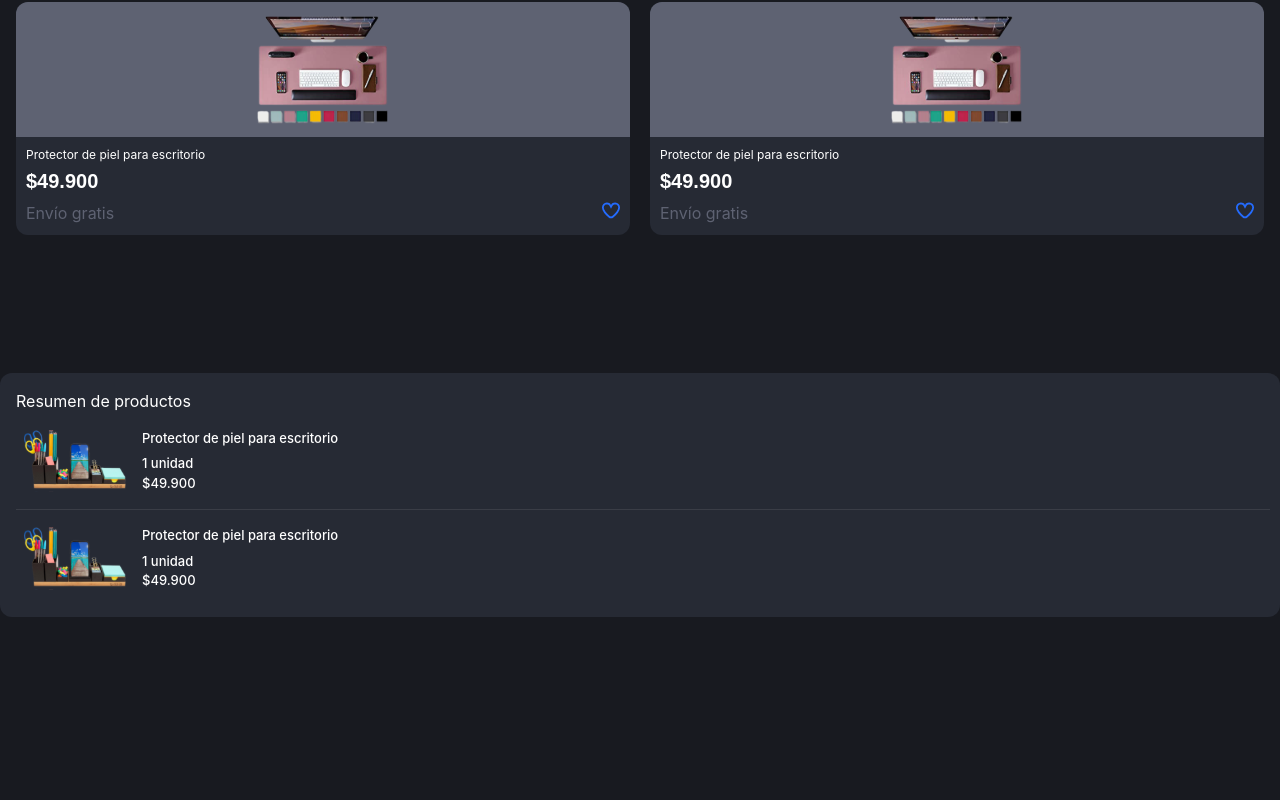
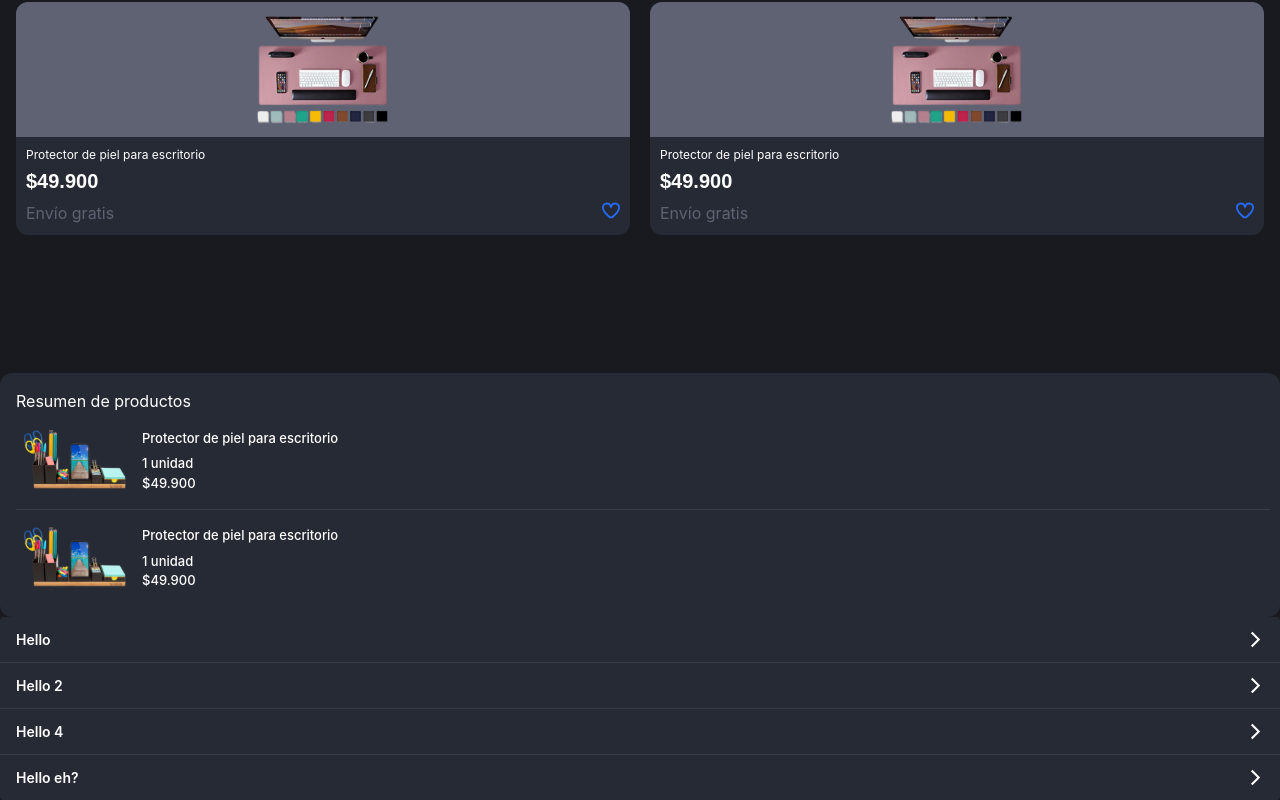
Before and after one commit to jipeek/the-olympia-challenge-frontend, a React (Create React App) app: page / in a window 1280 px wide. Shown: the part 1750-2550 px from the top of the page. Before the commit the page ends 2367 px from the top, so only its background shows below. Built offline with nearby package versions, Linux system fonts and the light colour scheme.

Commit message:
LinkWithArrow done

```diff
--- a/src/features/home/HomeScreen.jsx
+++ b/src/features/home/HomeScreen.jsx
@@ -19,6 +19,7 @@ import InputSearch from '../../globalComponents/InputSearch/InputSearch';
 // imports de ProductSummary, esto no va en HomeScreen. Solo está puesto temporalmente
 import img1 from "../../static/hdbeufb.svg";
 import ProductSummary from '../../globalComponents/ProductSummary/ProductSummary';
+import LinkWithArrow from '../../globalComponents/LinkWithArrow/LinkWithArrow';
 
 
 const HomeScreen= () =>{
@@ -50,6 +51,8 @@ const HomeScreen= () =>{
                         <CustomButton className="mr-6" icon={couponDiscount} title={buttonTitle02} />
                     </div>
                 </div>
+
+
 
             </div>
 
@@ -102,6 +105,13 @@ const HomeScreen= () =>{
                 <ProductSummary img={img1} alt="hola" title="Protector de piel para escritorio" und="1 unidad" price="$49.900"  />
                 <ProductSummary img={img1} alt="hola" title="Protector de piel para escritorio" und="1 unidad" price="$49.900"  />
             </div>
+
+            <div className="flex flex-col rounded bg-background02">
+                <LinkWithArrow text="Hello" />
+                <LinkWithArrow text="Hello 2" />
+                <LinkWithArrow text="Hello 4" />
+                <LinkWithArrow text="Hello eh?" />
+            </div>
         </>
     )
 }
--- /dev/null
+++ b/src/globalComponents/LinkWithArrow/LinkWithArrow.jsx
@@ -0,0 +1,15 @@
+import "./styles.css";
+import React from 'react';
+import ArrowRight from "../../static/icons/ArrowRight.svg";
+
+const LinkWithArrow = ( { className, url, text } ) => {
+
+    return (
+        <a href={url} className={`LinkWithArrow w-full text-white flex flex-row py-3 px-4 justify-between ${className}`}>
+            <p className="LinkWithArrow__title text-regular font-semibold">{text}</p>
+            <img src={ArrowRight} alt="flecha hacia la izquierda"/>
+        </a>
+    )
+}
+
+export default LinkWithArrow;
--- /dev/null
+++ b/src/globalComponents/LinkWithArrow/styles.css
@@ -0,0 +1,7 @@
+.LinkWithArrow {
+    border-bottom:  1px solid #3A3D46;
+}
+
+.LinkWithArrow:last-child {
+    border-bottom: none;
+}
```
Also changed, not shown: src/static/icons/ArrowRight.svg (added).
